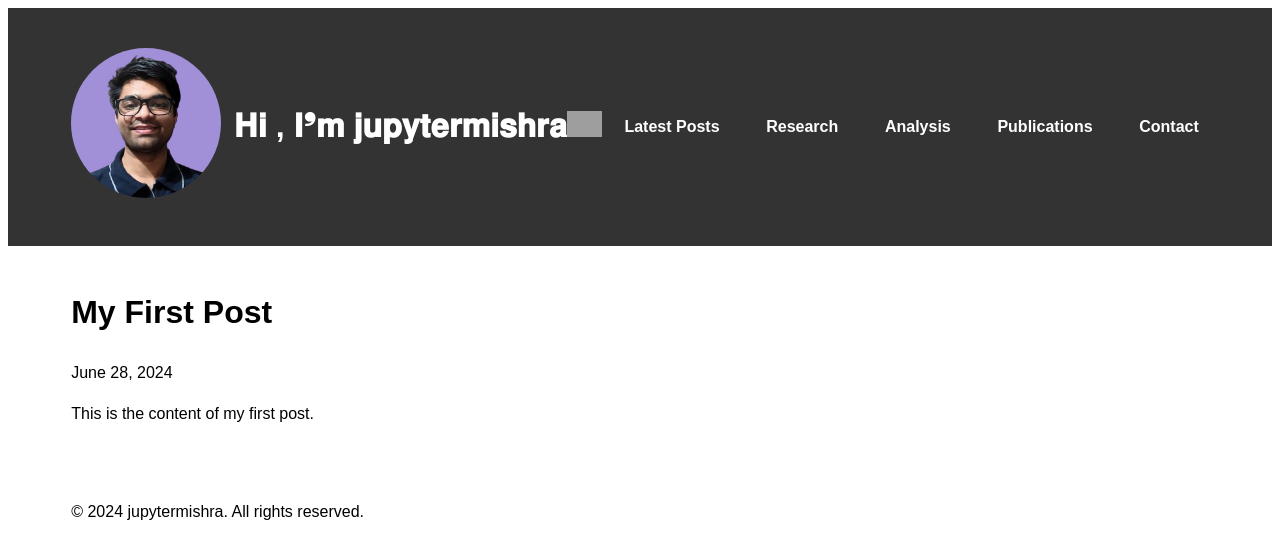
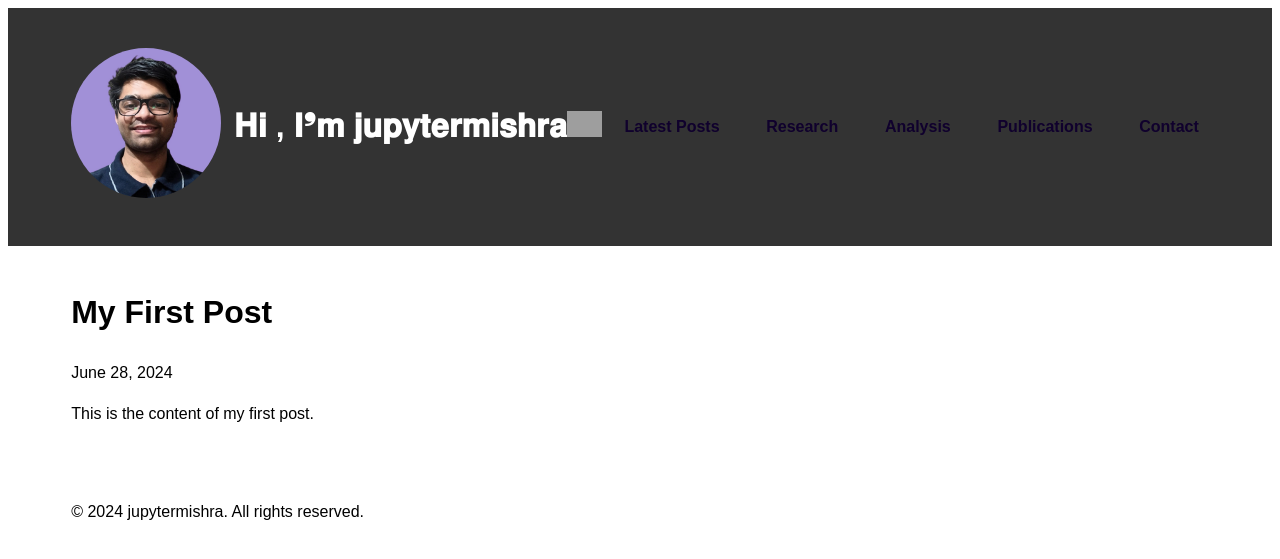
Before and after one commit to jupytermishra/jupytermishra.github.io, a Jekyll site: the page built from _posts/2024-06-28-my-first-post.md, in a window 1280 px wide. Shown: the top 559 px of the page. Built offline with Jekyll 4.4.1, drawn with Linux system fonts in a browser that asks for light colours; grey boxes are pictures that could not be loaded.

Commit message:
Update style.css

```diff
--- a/assets/css/style.css
+++ b/assets/css/style.css
@@ -37,7 +37,7 @@ body {
   margin: 0 10px;
 }
 .main-header nav ul li a {
-  color: #fff;
+  color: #10012d;
   text-decoration: none;
   font-weight: bold;
 }
```
